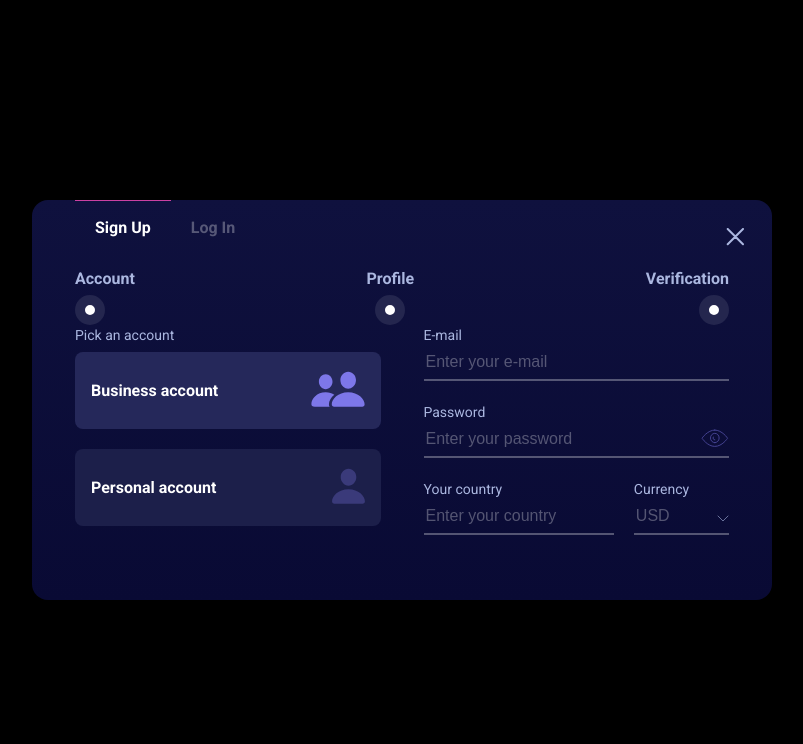
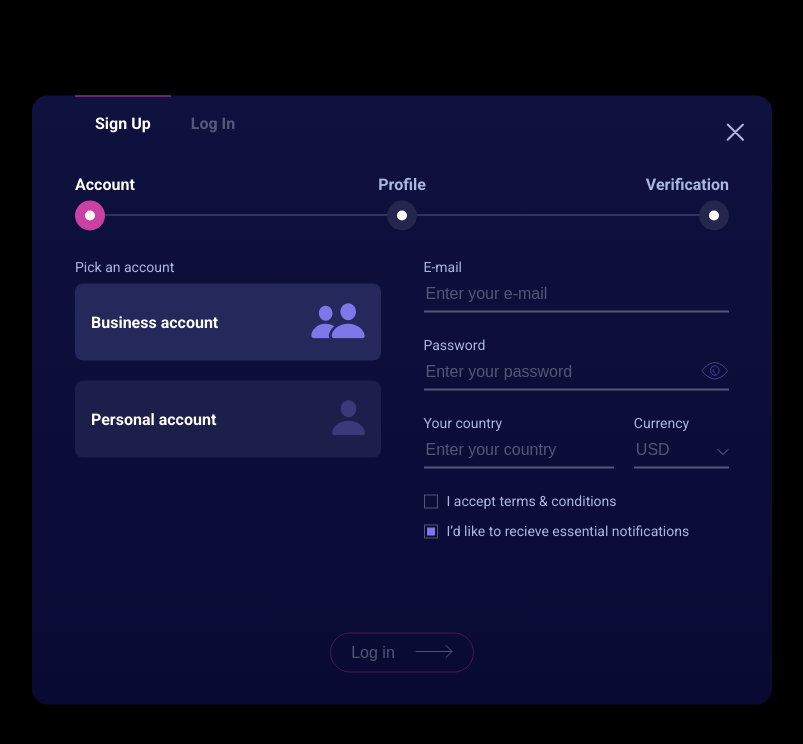
Before and after one commit to Re-z/diJust-test, a website: page index.html in a window 1280 px wide. Shown: the whole page, without its empty margins (238-1041 px from the left). Drawn offline with nearby package versions, Linux system fonts and the light colour scheme.

Commit message:
responsive left

```diff
--- a/index.html
+++ b/index.html
@@ -54,43 +54,43 @@
                             <div class="form-input">
                                 <span
                                     class="form-input__label"
-                                    :class="{'has-error' : formWithErrors === true}"
+                                    :class="{'has-error' : loginFormWithErrors === true}"
                                     >Login</span>
                                 <input
                                     type="text"
-                                    v-model="forms.loginFormLogin"
+                                    v-model="formsData.loginFormLogin"
                                     class="form-input__input"
-                                    :class="{'has-error' : formWithErrors === true}"
+                                    :class="{'has-error' : loginFormWithErrors === true}"
                                     placeholder="Enter your nickname or email">
 
-                                <small class="form-input__err" v-if="formWithErrors">Incorrect nickname or email</small>
+                                <small class="form-input__err" v-if="loginFormWithErrors">Incorrect nickname or email</small>
                             </div>
 
                             <div class="form-input">
                                 <span
                                     class="form-input__label"
-                                    :class="{'has-error' : formWithErrors === true}"
+                                    :class="{'has-error' : loginFormWithErrors === true}"
                                     >Password</span>
 
                                 <div class="form-input__ico-wrap">
                                     <input
                                         type="password"
-                                        v-model="forms.loginFormPassword"
+                                        v-model="formsData.loginFormPassword"
                                         class="form-input__input"
-                                        :class="{'has-error' : formWithErrors === true}"
+                                        :class="{'has-error' : loginFormWithErrors === true}"
                                         placeholder="Enter your password">
                                     <div class="form-input__ico">
                                         <svg width="28" height="28" viewBox="0 0 28 28" fill="none" xmlns="http://www.w3.org/2000/svg"><g class="form-input__svg" opacity="0.5"><path fill-rule="evenodd" clip-rule="evenodd" d="M13.8082 6.06667C6.36882 6.06667 1.04883 14.2333 1.04883 14.2333C1.04883 14.2333 6.36882 22.4 13.8082 22.4C21.2475 22.4 26.5675 14.2333 26.5675 14.2333C26.5675 14.2333 21.2475 6.06667 13.8082 6.06667Z" stroke="#7D77E9" stroke-linecap="round" stroke-linejoin="round"/><path fill-rule="evenodd" clip-rule="evenodd" d="M13.8081 18.6667C16.1969 18.6667 18.1333 16.5773 18.1333 14C18.1333 11.4227 16.1969 9.33334 13.8081 9.33334C11.4194 9.33334 9.48291 11.4227 9.48291 14C9.48291 16.5773 11.4194 18.6667 13.8081 18.6667Z" stroke="#7D77E9" stroke-linecap="round" stroke-linejoin="round"/><path d="M12.2943 13.0667C11.9839 13.6468 11.9853 14.362 12.2982 14.9406C12.611 15.5193 13.1873 15.8727 13.8081 15.8667" stroke="#7D77E9" stroke-linecap="round" stroke-linejoin="round"/></g></svg>
                                     </div>
                                 </div>
 
-                                <small class="form-input__err" v-if="formWithErrors">Incorrect password</small>
+                                <small class="form-input__err" v-if="loginFormWithErrors">Incorrect password</small>
                             </div>
                         </div>
 
                         <div class="log-in__btn-wrap">
                             <button
-                                @click.prevent="formWithErrors = true"
+                                @click.prevent="loginFormWithErrors = true"
                                 type="submit"
                                 :disabled="!loginFormIsValid()"
                                 :class="{'is-disabled' : loginFormIsValid() === false}"
@@ -108,19 +108,35 @@
                 <form class="sign-up" v-if="activeTab === 'sign-up'">
                     <div class="stepper">
                         <div class="stepper__item">
-                            <span class="stepper__item-name">Account</span>
+                            <span class="stepper__item-name is-active">Account</span>
                             <br>
-                            <div class="stepper__item-round"></div>
+                            <div
+                                class="stepper__item-round is-active has-line"
+                                :class="{'has-line_active' : formsData.signupFormEmail && formsData.signUpFormPassword && formsData.signUpFormCountry && formsData.signUpFormCurrency}">
+                            </div>
                         </div>
                         <div class="stepper__item text-align-center">
-                            <span class="stepper__item-name">Profile</span>
+                            <span
+                                class="stepper__item-name"
+                                :class="{'is-active' : formsData.signupFormEmail && formsData.signUpFormPassword && formsData.signUpFormCountry && formsData.signUpFormCurrency}">
+                                Profile</span>
                             <br>
-                            <span class="stepper__item-round"></span>
+                            <span
+                                class="stepper__item-round has-line has-line_right"
+                                :class="{
+                                    'is-active' : formsData.signupFormEmail && formsData.signUpFormPassword && formsData.signUpFormCountry && formsData.signUpFormCurrency,
+                                    'has-line_active' : signupFormIsValid()
+                                }"></span>
                         </div>
                         <div class="stepper__item text-align-right">
-                            <span class="stepper__item-name">Verification</span>
+                            <span
+                                class="stepper__item-name"
+                                :class="{'is-active' : formsData.signUpFormTerms}">
+                                Verification</span>
                             <br>
-                            <span class="stepper__item-round"></span>
+                            <span
+                                class="stepper__item-round "
+                                :class="{'is-active' : formsData.signUpFormTerms}"></span>
                         </div>
                     </div>
 
@@ -152,29 +168,29 @@
                             <div class="form-input">
                                 <span
                                     class="form-input__label"
-                                    :class="{'has-error' : formWithErrors === true}"
+                                    :class="{'has-error' : signupFormWithErrors === true}"
                                     >E-mail</span>
                                 <input
                                     type="text"
-                                    v-model="forms.loginFormLogin"
+                                    v-model="formsData.signupFormEmail"
                                     class="form-input__input"
-                                    :class="{'has-error' : formWithErrors === true}"
+                                    :class="{'has-error' : signupFormWithErrors === true}"
                                     placeholder="Enter your e-mail">
 
-                                <small class="form-input__err" v-if="formWithErrors">Incorrect nickname or email</small>
+                                <small class="form-input__err" v-if="signupFormWithErrors">Incorrect email</small>
                             </div>
                             <div class="form-input">
                                 <span
                                     class="form-input__label"
-                                    :class="{'has-error' : formWithErrors === true}"
+                                    :class="{'has-error' : signupFormWithErrors === true}"
                                     >Password</span>
 
                                 <div class="form-input__ico-wrap">
                                     <input
                                         type="password"
-                                        v-model="forms.loginFormPassword"
+                                        v-model="formsData.signUpFormPassword"
                                         class="form-input__input"
-                                        :class="{'has-error' : formWithErrors === true}"
+                                        :class="{'has-error' : signupFormWithErrors === true}"
                                         placeholder="Enter your password">
                                     <div class="form-input__ico">
                                         <svg width="28" height="28" viewBox="0 0 28 28" fill="none" xmlns="http://www.w3.org/2000/svg"><g class="form-input__svg" opacity="0.5"><path fill-rule="evenodd" clip-rule="evenodd" d="M13.8082 6.06667C6.36882 6.06667 1.04883 14.2333 1.04883 14.2333C1.04883 14.2333 6.36882 22.4 13.8082 22.4C21.2475 22.4 26.5675 14.2333 26.5675 14.2333C26.5675 14.2333 21.2475 6.06667 13.8082 6.06667Z" stroke="#7D77E9" stroke-linecap="round" stroke-linejoin="round"/><path fill-rule="evenodd" clip-rule="evenodd" d="M13.8081 18.6667C16.1969 18.6667 18.1333 16.5773 18.1333 14C18.1333 11.4227 16.1969 9.33334 13.8081 9.33334C11.4194 9.33334 9.48291 11.4227 9.48291 14C9.48291 16.5773 11.4194 18.6667 13.8081 18.6667Z" stroke="#7D77E9" stroke-linecap="round" stroke-linejoin="round"/><path d="M12.2943 13.0667C11.9839 13.6468 11.9853 14.362 12.2982 14.9406C12.611 15.5193 13.1873 15.8727 13.8081 15.8667" stroke="#7D77E9" stroke-linecap="round" stroke-linejoin="round"/></g></svg>
@@ -182,37 +198,37 @@
 
                                 </div>
 
-                                <small class="form-input__err" v-if="formWithErrors">Incorrect password</small>
+                                <small class="form-input__err" v-if="signupFormWithErrors">Incorrect password</small>
                             </div>
                             <div class="dbl-input">
                                 <div class="form-input dbl-input__2">
                                     <span
                                         class="form-input__label"
-                                        :class="{'has-error' : formWithErrors === true}"
+                                        :class="{'has-error' : signupFormWithErrors === true}"
                                         >Your country</span>
                                     <input
                                         type="text"
-                                        v-model="forms.loginFormLogin"
+                                        v-model="formsData.signUpFormCountry"
                                         class="form-input__input"
-                                        :class="{'has-error' : formWithErrors === true}"
+                                        :class="{'has-error' : signupFormWithErrors === true}"
                                         placeholder="Enter your country">
 
-                                    <small class="form-input__err" v-if="formWithErrors">Incorrect nickname or email</small>
+                                    <small class="form-input__err" v-if="signupFormWithErrors">Incorrect country</small>
                                 </div>
 
                                 <div class="form-input dbl-input__1">
                                         <span
                                             class="form-input__label"
-                                            :class="{'has-error' : formWithErrors === true}"
+                                            :class="{'has-error' : signupFormWithErrors === true}"
                                             >Currency</span>
 
 
                                         <div class="form-input__ico-wrap">
                                             <input
-                                                type="password"
-                                                v-model="forms.loginFormPassword"
+                                                type="text"
+                                                v-model="formsData.signUpFormCurrency"
                                                 class="form-input__input"
-                                                :class="{'has-error' : formWithErrors === true}"
+                                                :class="{'has-error' : signupFormWithErrors === true}"
                                                 placeholder="USD">
                                             <div class="form-input__ico form-input__ico_arrow"><svg width="12" height="7" viewBox="0 0 12 7" fill="none" xmlns="http://www.w3.org/2000/svg">
                                                 <path class="form-input__svg" opacity="0.6" d="M1 1L5.9975 6L11 1" stroke="#ABB7E0" stroke-linecap="round" stroke-linejoin="round"/>
@@ -220,13 +236,34 @@
                                             </div>
                                         </div>
 
-                                        <small class="form-input__err" v-if="formWithErrors">Incorrect password</small>
+                                        <small class="form-input__err" v-if="signupFormWithErrors">Incorrect currency</small>
                                     </div>
 
 
-
+                            </div>
+                            <div class="form-input form-input_sm-margin">
+                                <input v-model="formsData.signUpFormTerms" class="form-input__checkbox" type="checkbox" name="terms" id="terms">
+                                <label for="terms" class="form-input__label form-input__checkbox-label">I accept terms & conditions</label>
+                            </div>
+                            <div class="form-input form-input_sm-margin">
+                                <input checked class="form-input__checkbox" type="checkbox" name="notifications" id="notifications">
+                                <label for="notifications" class="form-input__label form-input__checkbox-label">I’d like to recieve essential notifications</label>
                             </div>
                         </div>
+                    </div>
+
+                    <div class="sign-up__btn-wrap">
+                        <button
+                            @click.prevent="signupFormWithErrors = true"
+                            type="submit"
+                            :disabled="!signupFormIsValid()"
+                            :class="{'is-disabled' : signupFormIsValid() === false}"
+                            class="btn">
+                            <span class="btn__text">Log in</span>
+                            <span class="btn__img">
+                                <svg width="38" height="14" viewBox="0 0 38 14" fill="none" xmlns="http://www.w3.org/2000/svg"><path d="M37 6.99914H1" stroke="white" stroke-linecap="round" stroke-linejoin="round"/><path d="M31 1L37 7L31 13" stroke="white" stroke-linecap="round" stroke-linejoin="round"/></svg>
+                            </span>
+                        </button>
                     </div>
 
                 </form>
--- a/js/index.js
+++ b/js/index.js
@@ -3,19 +3,38 @@ let app = new Vue({
     data: {
         popupIsOpen: true,
         activeTab: 'sign-up',
-        formWithErrors: false,
-        forms: {
+        loginFormWithErrors: false,
+        signupFormWithErrors: false,
+        formsData: {
             loginFormPassword: '',
-            loginFormLogin: ''
+            loginFormLogin: '',
+            signupFormEmail: '',
+            signUpFormPassword: '',
+            signUpFormCountry: '',
+            signUpFormCurrency: '',
+            signUpFormTerms: false
+
         }
     },
     methods: {
         loginFormIsValid() {
-            if(this.forms.loginFormPassword && this.forms.loginFormLogin) {
+            if(this.formsData.loginFormPassword && this.formsData.loginFormLogin) {
                 return true
             } else {
                 return false
             }
+        },
+        signupFormIsValid(){
+            if(this.formsData.signupFormEmail
+                && this.formsData.signUpFormPassword
+                && this.formsData.signUpFormCountry
+                && this.formsData.signUpFormTerms
+                && this.formsData.signUpFormCurrency) {
+                return true
+            } else {
+                return false
+            }
+
         }
     },
 })
--- a/sass/styles.sass
+++ b/sass/styles.sass
@@ -1,6 +1,5 @@
-@import 'reset.sass'
 
-$mainColor: #fff
+    $mainColor: #fff
 $textColor: rgba(255,255,255,.3)
 $pink: #CB41A3
 *
@@ -92,14 +91,33 @@ body
     margin-bottom: 24px
     position: relative
     width: 100%
+    &_sm-margin
+        margin-bottom: 5px
     &__label
         color: rgba(255,255,255,.3)
-        display: block
+        display: inline-block
         font-size: 14px
         margin-bottom: 10px
         color: #ABB7E0
         &.has-error
             color: #C8494E
+    &__checkbox
+        display: none
+    &__checkbox-label
+        cursor: pointer
+        &:before
+            content: ''
+            width: 8px
+            height: 8px
+            display: inline-block
+            background: transparent
+            outline-offset: 2px
+            outline: 1px solid rgba(255,255,255,0.3)
+            margin-right: 12px
+            margin-left: 3px
+            vertical-align: middle
+
+
 
 
     &__input
@@ -122,6 +140,8 @@ body
                 opacity: 1
     &__ico-wrap
         position: relative
+        & .form-input__input
+            padding-right: 30px
     &__err
         display: block
         margin-top: 5px
@@ -133,6 +153,11 @@ body
         bottom: 3px
         &_arrow
             bottom: 10px
+
+#terms:checked + .form-input__checkbox-label:before,
+#notifications:checked + .form-input__checkbox-label:before
+    background: #7D77E9
+
 @keyframes slightAppear
     from
         opacity: 0
@@ -149,8 +174,9 @@ body
     display: flex
     align-items: center
     cursor: pointer
+    will-change: opacity
     &.is-disabled
-        opacity: .6
+        opacity: .3
     &__text
         display: inline-block
         color: white
@@ -161,14 +187,20 @@ body
             animation: slightAppear .5s linear
 .sign-up
     width: 100%
-    margin-top: 15px
+    margin-top: 25px
     &__box
         display: flex
+        margin-top: 25px
     &__left
         flex: 1
         margin-right: 43px
     &__right
         flex: 1
+    &__btn-wrap
+        margin-top: 80px
+        display: flex
+        justify-content: center
+
 .dbl-input
         display: flex
         &__2
@@ -207,11 +239,16 @@ body
 .stepper
     display: flex
     justify-content: space-between
+    position: relative
     &__item
+        // position: relative
+        flex: 1
     &__item-name
         color: #ABB7E0
         font-size: 16px
         font-weight: bold
+        &.is-active
+            color: white
     &__item-round
         display: inline-block
         margin-top: 8px
@@ -221,6 +258,23 @@ body
         border-radius: 50%
         border: 10px solid #24264E
         box-sizing: content-box
+        // position: relative
+        &.has-line:after
+            display: inline-block
+            content: ''
+            width: 50%
+            left: 0
+            bottom: 18px
+            height: 1px
+            background: rgba(255,255,255,0.3)
+            position: absolute
+            z-index: -1
+        &.has-line_right:after
+            left: 50%
+        &.has-line_active:after
+            background: $pink
+
+
         &.is-active
             border: 10px solid $pink
 
```
Also changed, not shown: css/styles.css, img/close.png (deleted).
